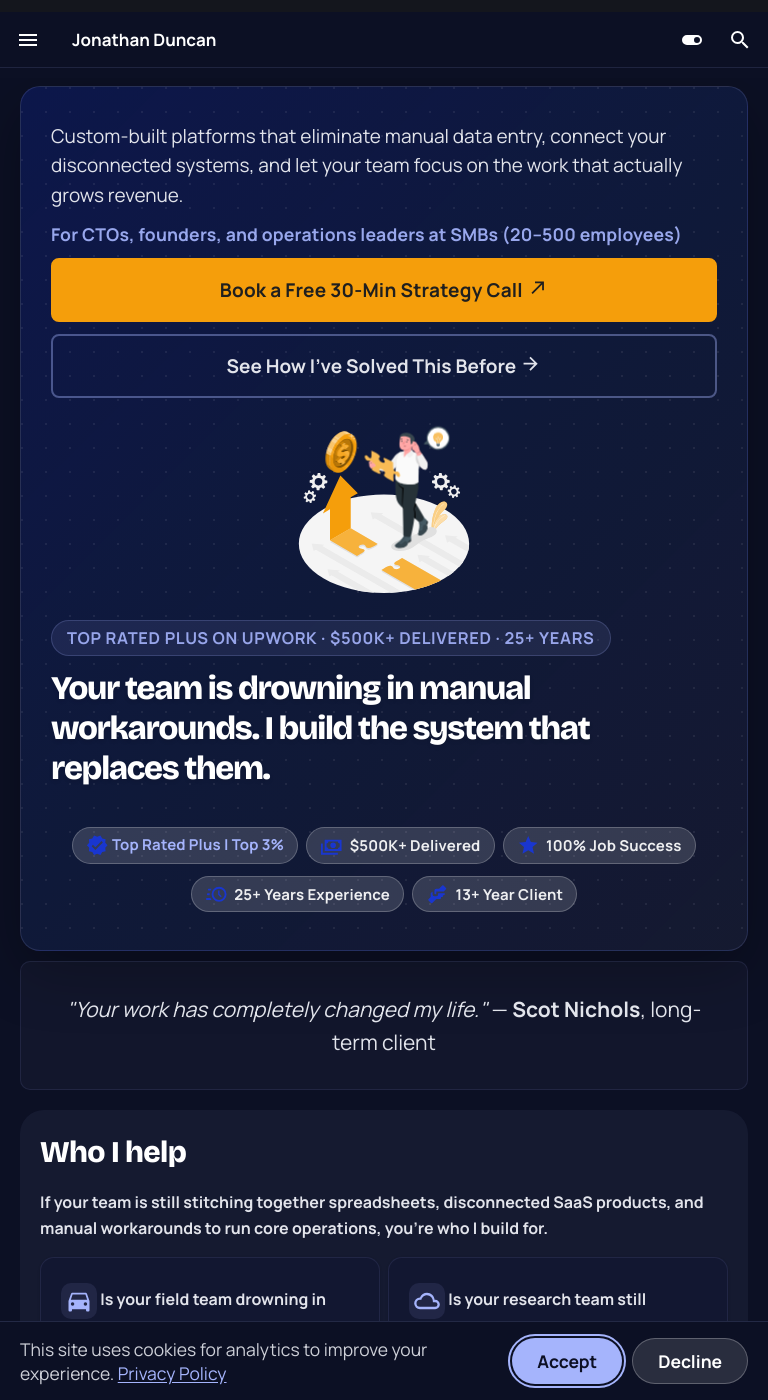
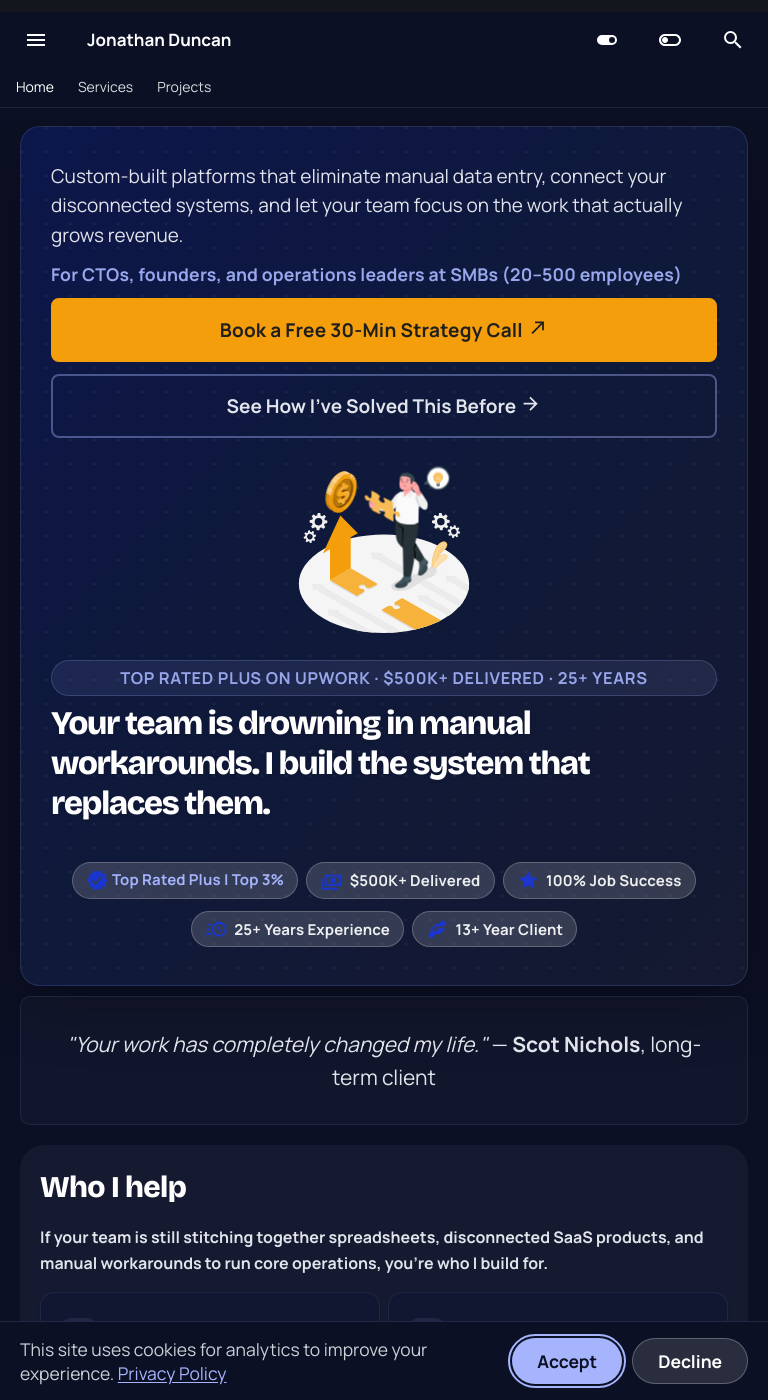
Before and after one commit to JonathanDDuncan/jonathanduncanprowebsite, an MkDocs documentation site: the page built from docs/index.md, in a window 768 px wide and 1400 px high. Built offline with MkDocs 1.6.1 and Material for MkDocs 9.7.7, drawn with Linux system fonts in a browser that asks for light colours.

Commit message:
style: enhance responsiveness and layout for hero section; adjust transition timing for improved user experience

```diff
--- a/docs/stylesheets/extra.css
+++ b/docs/stylesheets/extra.css
@@ -154,6 +154,12 @@
   padding-top: 0 !important;
   padding-bottom: 0 !important;
   opacity: 0.85;
+}
+
+@media screen and (min-width: 768px) {
+  .md-tabs {
+    display: block;
+  }
 }
 
 /* ---------- Wider content grid ---------- */
@@ -769,6 +775,21 @@
 }
 
 @media screen and (max-width: 768px) {
+  .md-header__button:not(.md-logo),
+  button.md-search__icon,
+  .md-top {
+    min-width: 2.75rem;
+    min-height: 2.75rem;
+    display: inline-flex;
+    align-items: center;
+    justify-content: center;
+  }
+
+  .md-top {
+    padding-top: 0.375rem;
+    padding-bottom: 0.375rem;
+  }
+
   .proof-strip,
   .proof-strip p {
     row-gap: 0.5rem;
--- a/docs/stylesheets/hero.css
+++ b/docs/stylesheets/hero.css
@@ -50,6 +50,7 @@
 .hero-section.grid-container > * {
   position: relative;
   z-index: 1;
+  min-width: 0;
 }
 
 .hero-section.grid-container h1,
@@ -186,11 +187,14 @@
 
 .text-intro-grid {
   grid-column: 1 / 2;
+  min-width: 0;
 }
 
 .hero-full-width {
   grid-column: 1 / -1;
   margin-bottom: 0;
+  min-width: 0;
+  max-width: 100%;
 }
 
 /* Tighten paragraph margins inside hero */
@@ -241,6 +245,7 @@
   .hero-section.grid-container h1 {
     font-size: 1.65rem;
     line-height: 1.2;
+    overflow-wrap: anywhere;
   }
 
   .hero-section.grid-container h3 {
@@ -261,6 +266,24 @@
     padding-top: 0.75rem;
     padding-bottom: 0.75rem;
     font-size: 0.95rem;
+    white-space: normal;
+    overflow-wrap: anywhere;
+  }
+
+  .hero-full-width,
+  .hero-full-width p,
+  .text-intro-grid,
+  .text-intro-grid p,
+  .hero-section.grid-container .hero-eyebrow,
+  .hero-section.grid-container .hero-audience {
+    max-width: 100%;
+  }
+
+  .hero-section.grid-container .hero-eyebrow {
+    display: block;
+    width: 100%;
+    box-sizing: border-box;
+    white-space: normal;
   }
 
   /* Description paragraph — slightly tighter on mobile */
```
Also changed, not shown: site/javascripts/extra.js, site/stylesheets/extra.css, site/stylesheets/hero.css.
